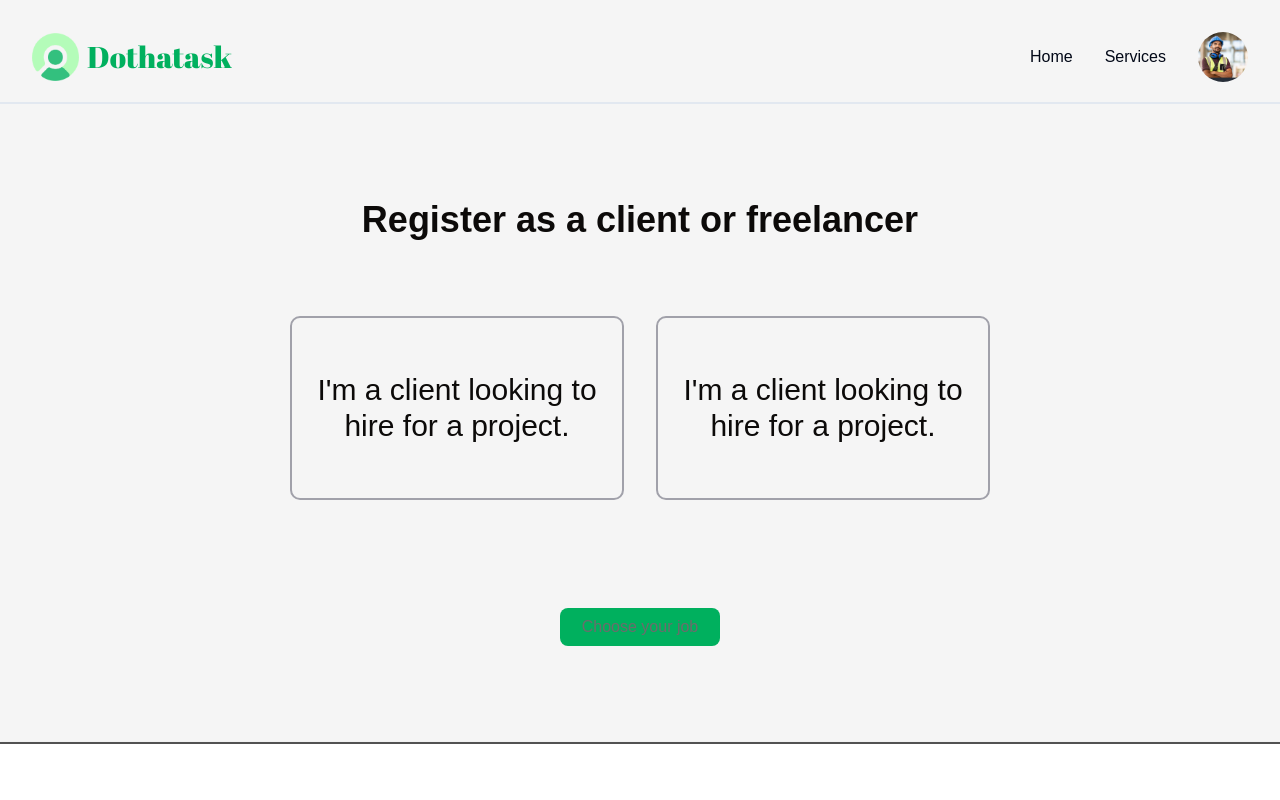
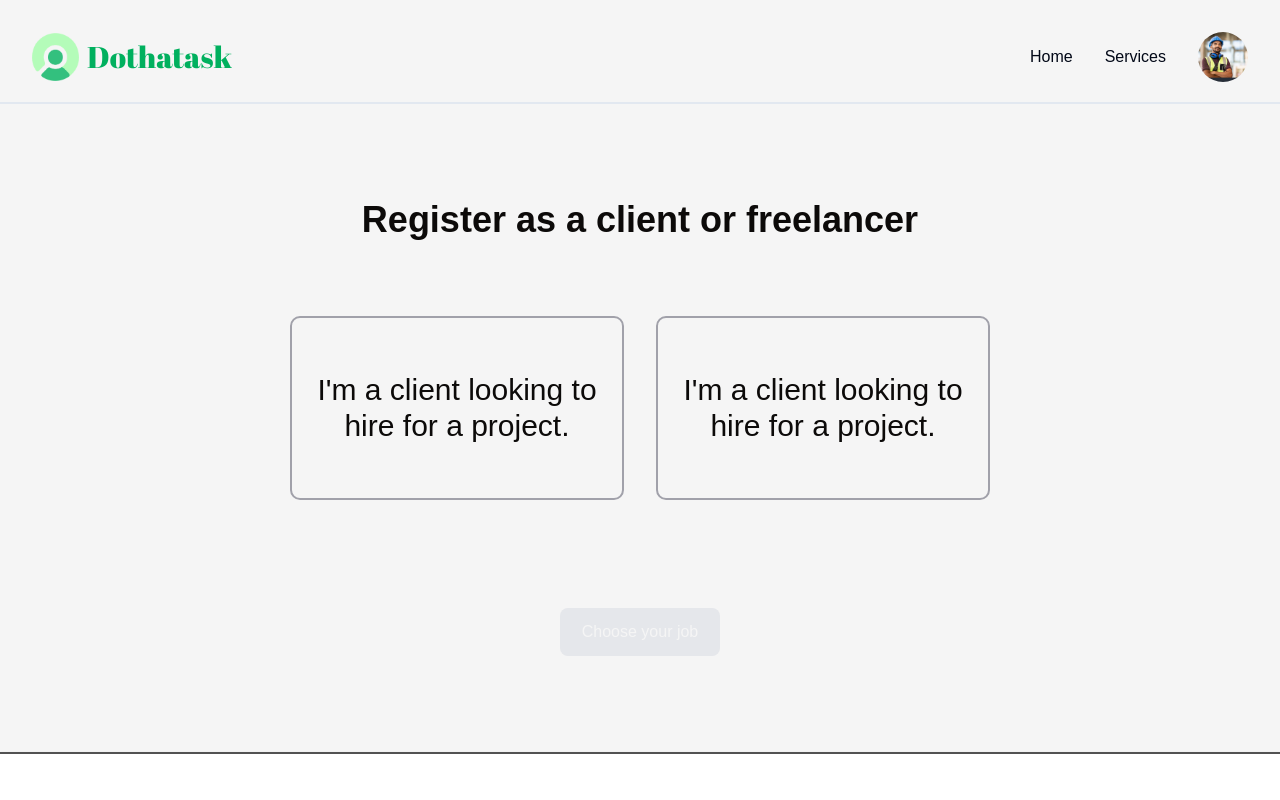
Before and after one commit to OthmanSALAHI/frontend-dothatask, a React (Vite) app: page /type-user in a window 1280 px wide. Shown: the top 800 px of the page. Built offline with nearby package versions, Linux system fonts and the light colour scheme.

Commit message:
Update button styling and text color in TypePage component

```diff
--- a/src/components/Auth/TypePage.jsx
+++ b/src/components/Auth/TypePage.jsx
@@ -12,8 +12,8 @@ function TypePage() {
                 <div className="w-[280px] text-center flex justify-center items-center text-stone-950 text-3xl font-normal font-nunito">I'm a client looking to hire for a project.</div>
             </div>
         </div>
-        <button className="w-40 h-[38px] mx-auto px-5 bg-do_green hover:bg-do_hover_green  rounded-lg justify-center items-center gap-2.5">
-            <div className="text-do_gray_text text-base font-medium font-ubuntu">Choose your job</div>
+        <button disabled={true} className="w-40 h-12 mx-auto px-5 bg-gray-200 hover:bg-do_hover_green  rounded-lg justify-center items-center gap-2.5">
+            <div className="text-neutral-100 text-base font-medium font-ubuntu">Choose your job</div>
         </button>
     </div>
   )
```
